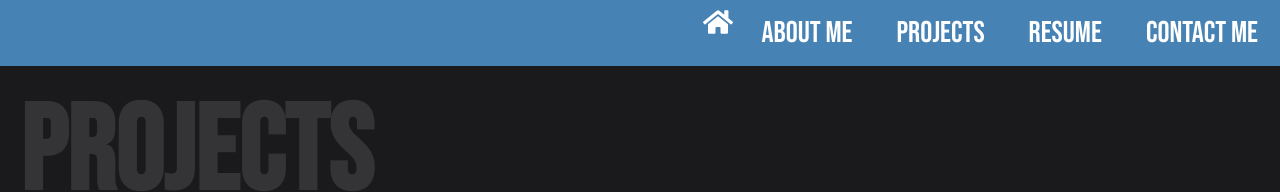
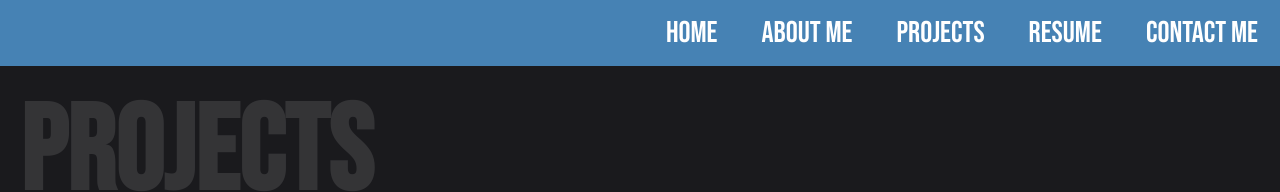
Before and after one commit to aldopaganijr/portfoliov2, a React (Create React App) app: page /Projects in a window 1280 px wide. Shown: the top 192 px of the page. Built offline with nearby package versions, Linux system fonts and the light colour scheme.

Commit message:
fixed nav

```diff
--- a/src/routes/Navigation/Navigation.js
+++ b/src/routes/Navigation/Navigation.js
@@ -5,7 +5,6 @@ import * as FaIcons from 'react-icons/fa';
 import * as AiIcons from 'react-icons/ai';
 import { Link, Outlet } from 'react-router-dom'
 import { IconContext } from 'react-icons';
-import {FaHome} from "react-icons/fa"
 
 const Navigation = () => {
 
@@ -28,9 +27,11 @@ const Navigation = () => {
                 <AiIcons.AiOutlineClose />
               </Link>
             </li>
-              <Link className="logo" to="/">
-                <FaHome />
-              </Link>
+              <li className='nav-links-li'>
+                <Link className="nav-link" to="/">
+                  Home
+                </Link>
+              </li>
               <li className='nav-links-li'>
                 <Link className="nav-link" to="/AboutMe">
                     About Me
```
